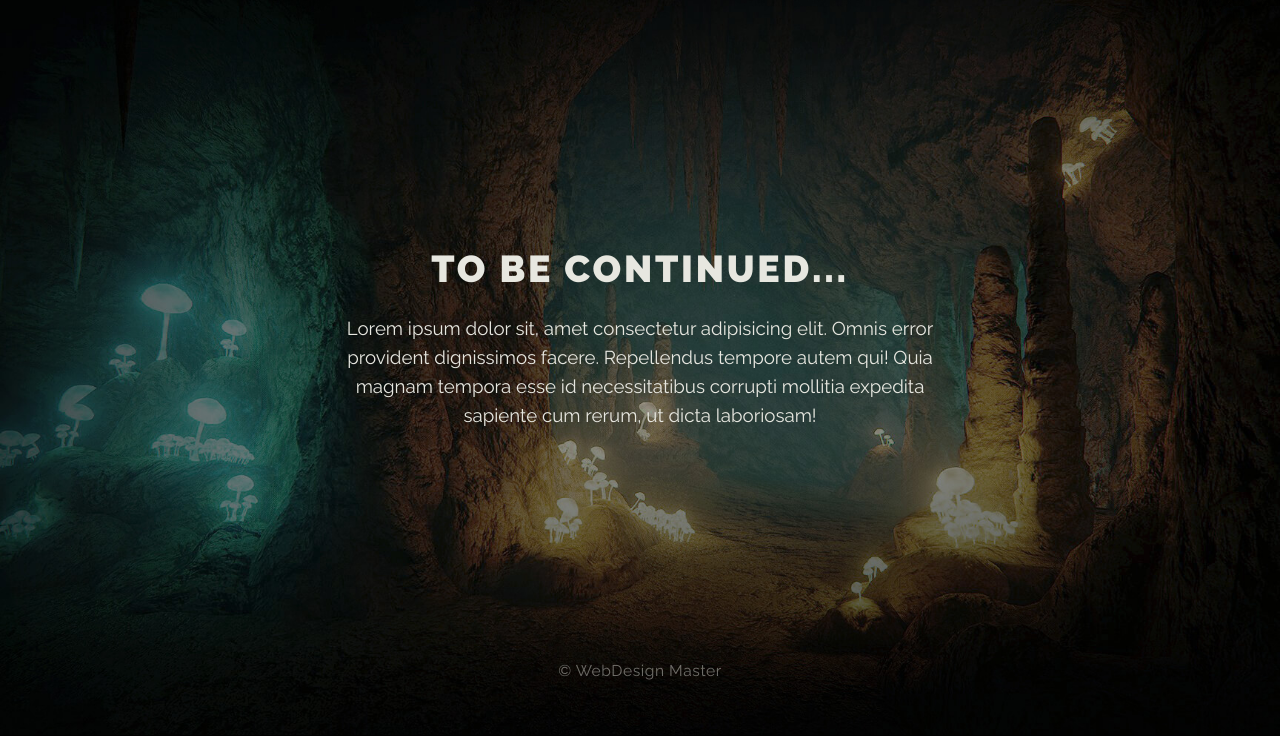
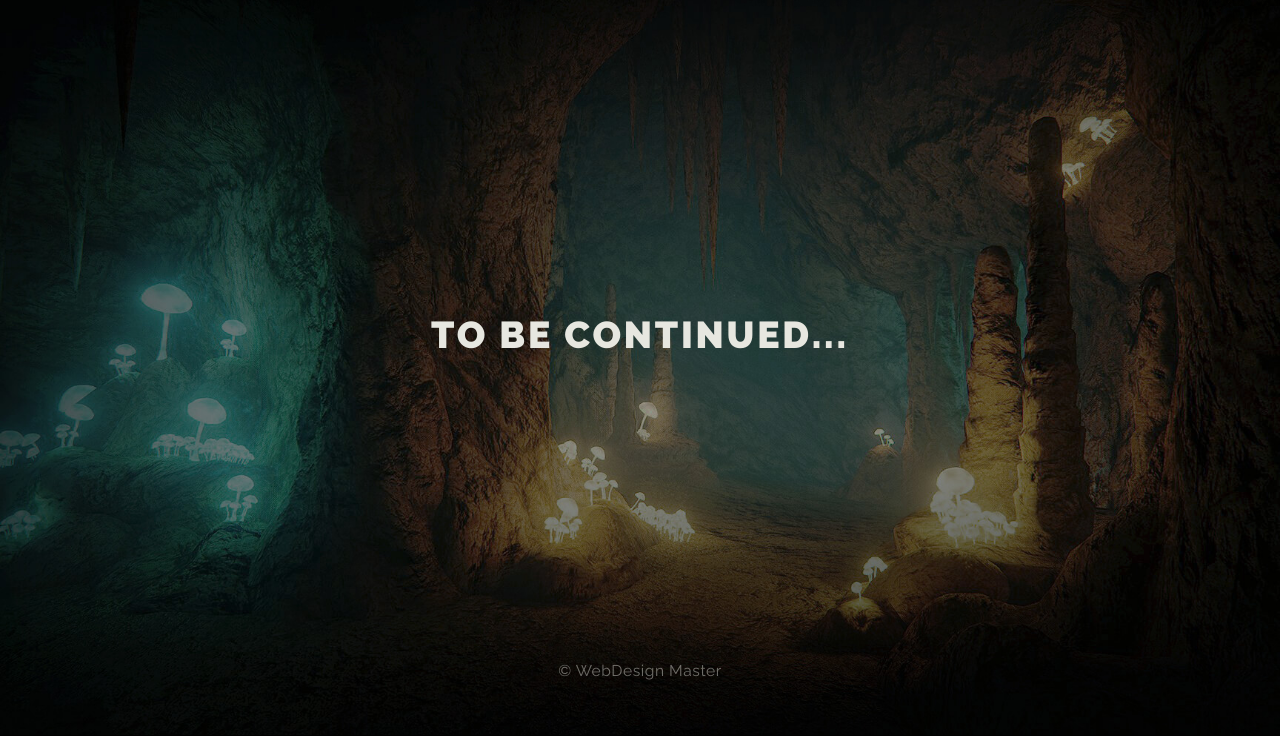
Before and after one commit to alexdoublesmile/edu-aws-static, a plain HTML site: page forest-parallax/index.html in a window 1280 px wide. Shown: the part 864-1600 px from the top of the page. Drawn offline with Linux system fonts and the light colour scheme.

Commit message:
remove text

```diff
--- a/forest-parallax/index.html
+++ b/forest-parallax/index.html
@@ -37,7 +37,7 @@
 			<article class="main-article" style="background-image: url(img/dungeon.jpg);">
 				<div class="main-article__content">
 					<h2 class="main-article__header">To be continued...</h2>
-					<p class="main-article__paragraph">Lorem ipsum dolor sit, amet consectetur adipisicing elit. Omnis error provident dignissimos facere. Repellendus tempore autem qui! Quia magnam tempora esse id necessitatibus corrupti mollitia expedita sapiente cum rerum, ut dicta laboriosam!</p>
+<!--					<p class="main-article__paragraph">Lorem ipsum dolor sit, amet consectetur adipisicing elit. Omnis error provident dignissimos facere. Repellendus tempore autem qui! Quia magnam tempora esse id necessitatibus corrupti mollitia expedita sapiente cum rerum, ut dicta laboriosam!</p>-->
 				</div>
 				<div class="copy">© WebDesign Master</div>
 			</article>
```
